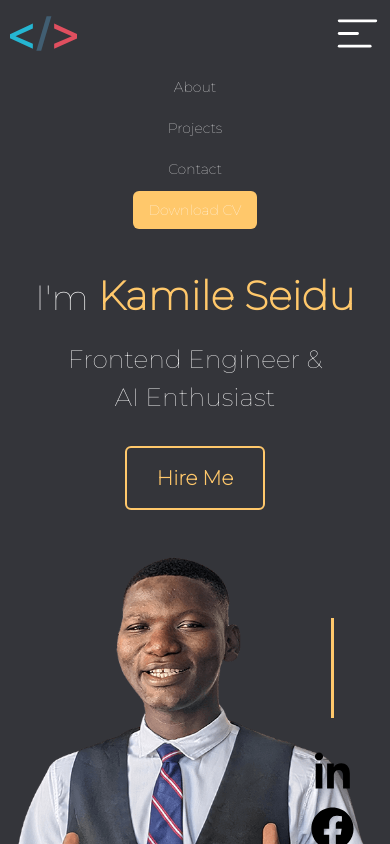
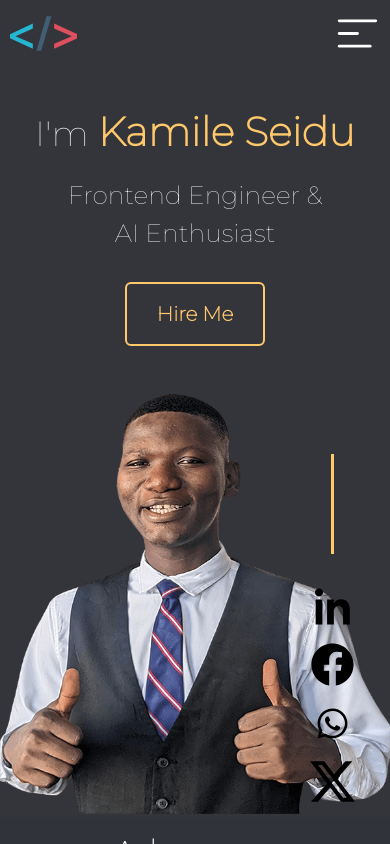
Before and after one commit to KamileSeidu/my_portfolio_new, a React (Vite) app: page / in a window 390 px wide. Shown: the top 844 px of the page. Built offline with nearby package versions, Linux system fonts and the light colour scheme.

Commit message:
fix nav animations inconsitences and added animations to the hero image

```diff
--- a/src/components/header/Header.jsx
+++ b/src/components/header/Header.jsx
@@ -1,20 +1,27 @@
 import logo from "../../assets/headerIcons/logo.svg";
 import menu from "../../assets/headerIcons/menu.svg";
 import classes from "./Header.module.css";
-import { useState } from "react";
+import { useState, useEffect } from "react";
 import { motion, AnimatePresence } from "framer-motion";
 
 function Header() {
-  const [isToggle, setIsToggle] = useState(true);
+  const [isToggle, setIsToggle] = useState(false);
+  const [isMobile, setIsMobile] = useState(window.innerWidth < 768); // Track screen size
 
-  const toggleMenu = () => {
-    setIsToggle((prev) => !prev);
-  };
+  const toggleMenu = () => setIsToggle((prev) => !prev);
+
+  // Handle window resize
+  useEffect(() => {
+    const handleResize = () => setIsMobile(window.innerWidth < 768);
+    window.addEventListener("resize", handleResize);
+    return () => window.removeEventListener("resize", handleResize);
+  }, []);
 
   return (
     <section className={classes.header}>
       <nav>
         <img src={logo} alt="logo" className={classes.img} />
+        {isMobile && ( // Show menu icon only on mobile
           <motion.img
             src={menu}
             alt="menu icon"
@@ -22,10 +29,13 @@ function Header() {
             onClick={toggleMenu}
             whileTap={{ scale: 0.9 }}
           />
+        )}
         <AnimatePresence initial={false}>
-          {isToggle && (
+          {(isToggle || !isMobile) && ( // Always show navbar on desktop
             <motion.ul
-              className={`${classes["nav-list"]} ${isToggle && classes.open}`}
+              className={`${classes["nav-list"]} ${
+                isToggle ? classes.open : ""
+              }`}
               initial={{ opacity: 0, scale: 0 }}
               animate={{ opacity: 1, scale: 1 }}
               exit={{ opacity: 0, scale: 0 }}
--- a/src/components/hero/Hero.jsx
+++ b/src/components/hero/Hero.jsx
@@ -3,6 +3,7 @@ import Header from "../header/Header";
 import kamil from "../../assets/Kamil_3.png";
 import kamile from "../../assets/Kamil_4.png";
 import { socialIcons } from "../../data/social";
+import { motion } from "framer-motion";
 
 function Hero() {
   return (
@@ -22,10 +23,13 @@ function Hero() {
           </a>
         </div>
         <div className={classes["hero__image"]}>
-          <img
+          <motion.img
             src={kamil}
             srcSet={`${kamile} 300w, ${kamil} 800w`}
             loading="lazy"
+            initial={{ opacity: 0, x: 50 }} // Start faded and shifted down
+            animate={{ opacity: 1.8, x: 0 }} // Fade in and move up
+            transition={{ duration: 1, ease: "easeOut" }}
             alt=""
             className={classes.img}
           />
```
Lines whose indentation alone changed are shown as unchanged.
